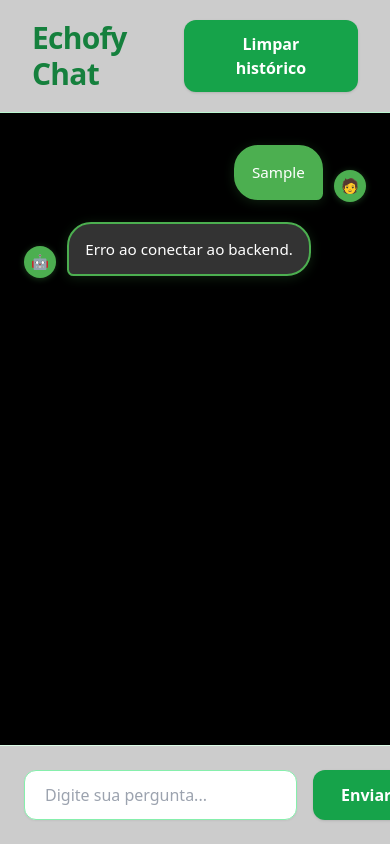
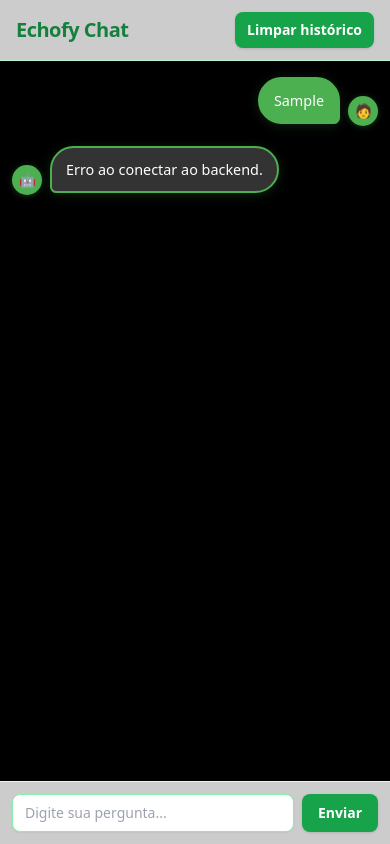
Before and after one commit to dmdlgg/echofy-ai, a website built with Vite: page frontend/static/index.html in a window 390 px wide. Both pictures are taken after typing "Sample" into the empty fields and a click on the button "Enviar". Built offline with nearby package versions, Linux system fonts and the light colour scheme; no server answers.

Commit message:
ajuste de cores e responsividade

```diff
--- a/frontend/static/chat.ts
+++ b/frontend/static/chat.ts
@@ -13,9 +13,6 @@
 const input = document.getElementById('input') as HTMLInputElement;
 const clearBtn = document.getElementById('clearBtn') as HTMLButtonElement;
 
-
-document.documentElement.classList.add('dark');
-localStorage.setItem('theme', 'dark');
 
 function addMsg(msg: string, role: 'user' | 'bot'): void {
   const wrapper = document.createElement('div');
--- a/frontend/static/index.html
+++ b/frontend/static/index.html
@@ -15,15 +15,15 @@
 </head>
 <body>
   <div class="fixed inset-0 w-full h-full flex flex-col border-none transition-colors duration-300">
-    <header class="flex items-center justify-between px-8 py-5 border-b border-green-200 dark:border-green-700 bg-white/80 dark:bg-gray-800/80 shadow-sm">
-      <h1 class="text-3xl font-extrabold text-green-700 dark:text-green-200 select-none tracking-tight">Echofy Chat</h1>
-      <button type="submit" id="clearBtn" class="px-7 py-3 rounded-xl bg-green-600 hover:bg-green-700 disabled:bg-green-300 text-white font-semibold shadow transition-colors duration-200">Limpar histórico</button>
+    <header class="flex items-center justify-between px-4 sm:px-6 md:px-8 py-3 sm:py-4 md:py-5 border-b border-green-200 dark:border-green-700 bg-white/80 dark:bg-gray-800/80 shadow-sm">
+      <h1 class="text-xl sm:text-2xl md:text-3xl font-extrabold text-green-700 dark:text-green-200 select-none tracking-tight">Echofy Chat</h1>
+      <button type="submit" id="clearBtn" class="px-3 py-2 sm:px-5 sm:py-2.5 md:px-7 md:py-3 rounded-lg sm:rounded-xl bg-green-600 hover:bg-green-700 disabled:bg-green-300 text-white text-sm sm:text-base font-semibold shadow transition-colors duration-200 whitespace-nowrap">Limpar histórico</button>
     </header>
-    <div id="chat" class="flex-1 overflow-y-auto px-6 py-8 space-y-5 scrollbar-thin scrollbar-thumb-green-200 dark:scrollbar-thumb-green-900"></div>
-    <form id="form" class="flex gap-4 p-6 border-t border-green-100 dark:border-green-900 bg-white/80 dark:bg-gray-800/80">
+    <div id="chat" class="flex-1 overflow-y-auto px-3 sm:px-4 md:px-6 py-4 sm:py-6 md:py-8 space-y-5 scrollbar-thin scrollbar-thumb-green-200 dark:scrollbar-thumb-green-900"></div>
+    <form id="form" class="flex gap-2 sm:gap-3 md:gap-4 p-3 sm:p-4 md:p-6 border-t border-green-100 dark:border-green-900 bg-white/80 dark:bg-gray-800/80">
       <input type="text" id="input" placeholder="Digite sua pergunta..." required autocomplete="off"
-        class="flex-1 px-5 py-3 rounded-xl border border-green-300 dark:border-green-800 bg-white dark:bg-gray-900 text-gray-900 dark:text-gray-100 focus:outline-none focus:border-green-600 focus:bg-gray-50 dark:focus:bg-gray-800 transition-colors duration-200 shadow-sm" />
-      <button type="submit" class="px-7 py-3 rounded-xl bg-green-600 hover:bg-green-700 disabled:bg-green-300 text-white font-semibold shadow transition-colors duration-200">Enviar</button>
+        class="flex-1 min-w-0 px-3 py-2 sm:px-4 sm:py-2.5 md:px-5 md:py-3 rounded-lg sm:rounded-xl border border-green-300 dark:border-green-800 bg-white dark:bg-gray-900 text-gray-900 dark:text-gray-100 text-sm sm:text-base focus:outline-none focus:border-green-600 focus:bg-gray-50 dark:focus:bg-gray-800 transition-colors duration-200 shadow-sm" />
+      <button type="submit" class="px-4 py-2 sm:px-5 sm:py-2.5 md:px-7 md:py-3 rounded-lg sm:rounded-xl bg-green-600 hover:bg-green-700 disabled:bg-green-300 text-white text-sm sm:text-base font-semibold shadow transition-colors duration-200 whitespace-nowrap flex-shrink-0">Enviar</button>
     </form>
   </div>
 
--- a/frontend/static/style.css
+++ b/frontend/static/style.css
@@ -49,10 +49,10 @@
 .mensagem {
   display: inline-block;
   max-width: 80%;
-  padding: 18px 24px;
-  border-radius: 1.5rem;
-  font-size: 1.09rem;
-  line-height: 1.75;
+  padding: 14px 18px;
+  border-radius: 1.2rem;
+  font-size: 0.95rem;
+  line-height: 1.6;
   word-break: break-word;
   box-shadow: 0 2px 12px #4caf5033;
   margin-bottom: 2px;
@@ -67,9 +67,9 @@
   display: flex;
   justify-content: flex-end;
   align-items: flex-end;
-  margin-left: 56px;
+  margin-left: 40px;
   margin-bottom: 12px;
-  gap: 0.7rem;
+  gap: 0.5rem;
   animation: slideInUser 0.5s ease-out;
 }
 .usuario .mensagem {
@@ -98,9 +98,9 @@
   display: flex;
   justify-content: flex-start;
   align-items: flex-end;
-  margin-right: 56px;
+  margin-right: 40px;
   margin-bottom: 12px;
-  gap: 0.7rem;
+  gap: 0.5rem;
   animation: slideInBot 0.5s ease-out;
 }
 .bot .mensagem {
@@ -130,9 +130,9 @@
   display: flex;
   justify-content: flex-start;
   align-items: flex-end;
-  margin-right: 56px;
+  margin-right: 40px;
   margin-bottom: 12px;
-  gap: 0.7rem;
+  gap: 0.5rem;
   animation: slideInBot 0.5s ease-out;
 }
 
@@ -203,28 +203,28 @@
   }
 
   .usuario {
-    margin-left: 20px;
+    margin-left: 12px;
   }
 
   .bot {
-    margin-right: 20px;
+    margin-right: 12px;
   }
 
   .typing-wrapper {
-    margin-right: 20px;
+    margin-right: 12px;
   }
 
   .mensagem {
-    max-width: 85%;
-    padding: 14px 18px;
-    font-size: 1rem;
+    max-width: 88%;
+    padding: 12px 16px;
+    font-size: 0.92rem;
   }
 
   .usuario .avatar,
   .bot .avatar {
-    width: 35px;
-    height: 35px;
-    font-size: 1rem;
+    width: 34px;
+    height: 34px;
+    font-size: 0.95rem;
   }
 }
 
@@ -234,27 +234,58 @@
   }
 
   .usuario {
-    margin-left: 10px;
+    margin-left: 8px;
   }
 
   .bot {
-    margin-right: 10px;
+    margin-right: 8px;
   }
 
   .typing-wrapper {
-    margin-right: 10px;
+    margin-right: 8px;
   }
 
   .mensagem {
-    max-width: 90%;
-    padding: 12px 16px;
-    font-size: 0.95rem;
+    max-width: 92%;
+    padding: 10px 14px;
+    font-size: 0.9rem;
   }
 
   .usuario .avatar,
   .bot .avatar {
-    width: 32px;
-    height: 32px;
-    font-size: 0.9rem;
+    width: 30px;
+    height: 30px;
+    font-size: 0.85rem;
   }
 }
+
+@media (max-width: 360px) {
+  .mensagem img {
+    width: 100px;
+  }
+
+  .usuario {
+    margin-left: 4px;
+  }
+
+  .bot {
+    margin-right: 4px;
+  }
+
+  .typing-wrapper {
+    margin-right: 4px;
+  }
+
+  .mensagem {
+    max-width: 94%;
+    padding: 8px 12px;
+    font-size: 0.88rem;
+  }
+
+  .usuario .avatar,
+  .bot .avatar {
+    width: 28px;
+    height: 28px;
+    font-size: 0.8rem;
+  }
+}
```
Also changed, not shown: 1 other file.
